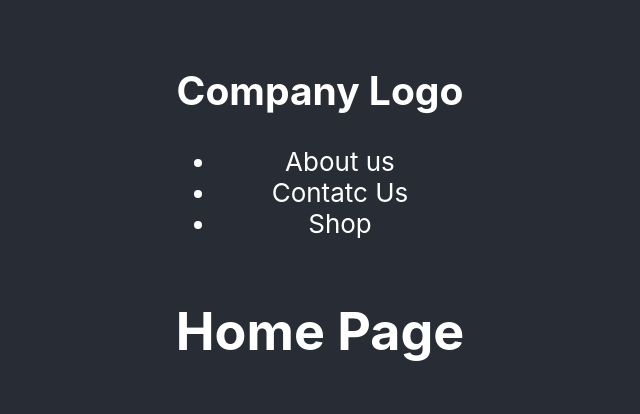
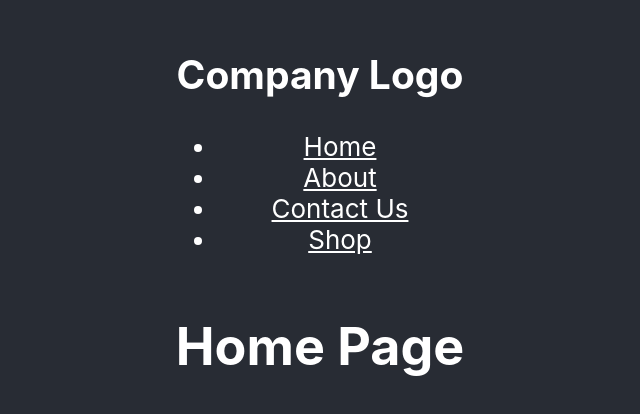
Before and after one commit to altafshaikh/react-router-101, a React (Create React App) app: page / in a window 1280 px wide. Shown: the part 184-598 px from the top of the page, without its empty margins (320-960 px from the left). Built offline with nearby package versions, Linux system fonts and the light colour scheme.

Commit message:
added links using React Link to navigate using nav links

```diff
--- a/src/components/Nav.jsx
+++ b/src/components/Nav.jsx
@@ -1,6 +1,10 @@
 import React from "react";
+import { Link } from "react-router-dom";
 
 export default function Nav() {
+  const navStyle = {
+    color: "white",
+  };
   return (
     <div>
       <nav>
@@ -9,9 +13,26 @@ export default function Nav() {
         </div>
         <div>
           <ul>
-            <li>About us</li>
-            <li>Contatc Us </li>
-            <li>Shop</li>
+            <li>
+              <Link to="/" style={navStyle}>
+                Home
+              </Link>
+            </li>
+            <li>
+              <Link to="/about" style={navStyle}>
+                About
+              </Link>
+            </li>
+            <li>
+              <Link to="/contact" style={navStyle}>
+                Contact Us
+              </Link>
+            </li>
+            <li>
+              <Link to="/shop" style={navStyle}>
+                Shop
+              </Link>
+            </li>
           </ul>
         </div>
       </nav>
```
Also changed, not shown: 1 other file (tests, documents, lock files or other folders).
